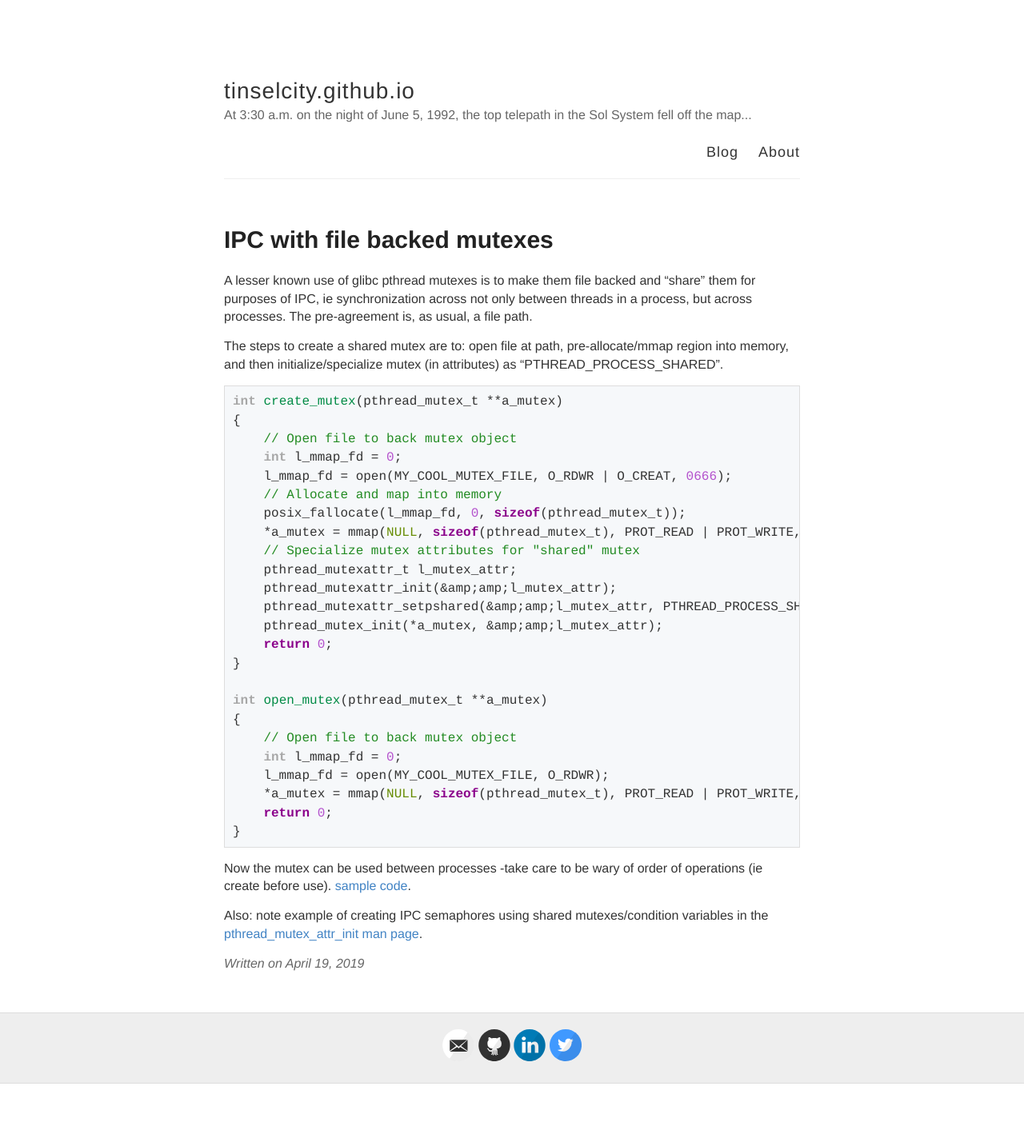
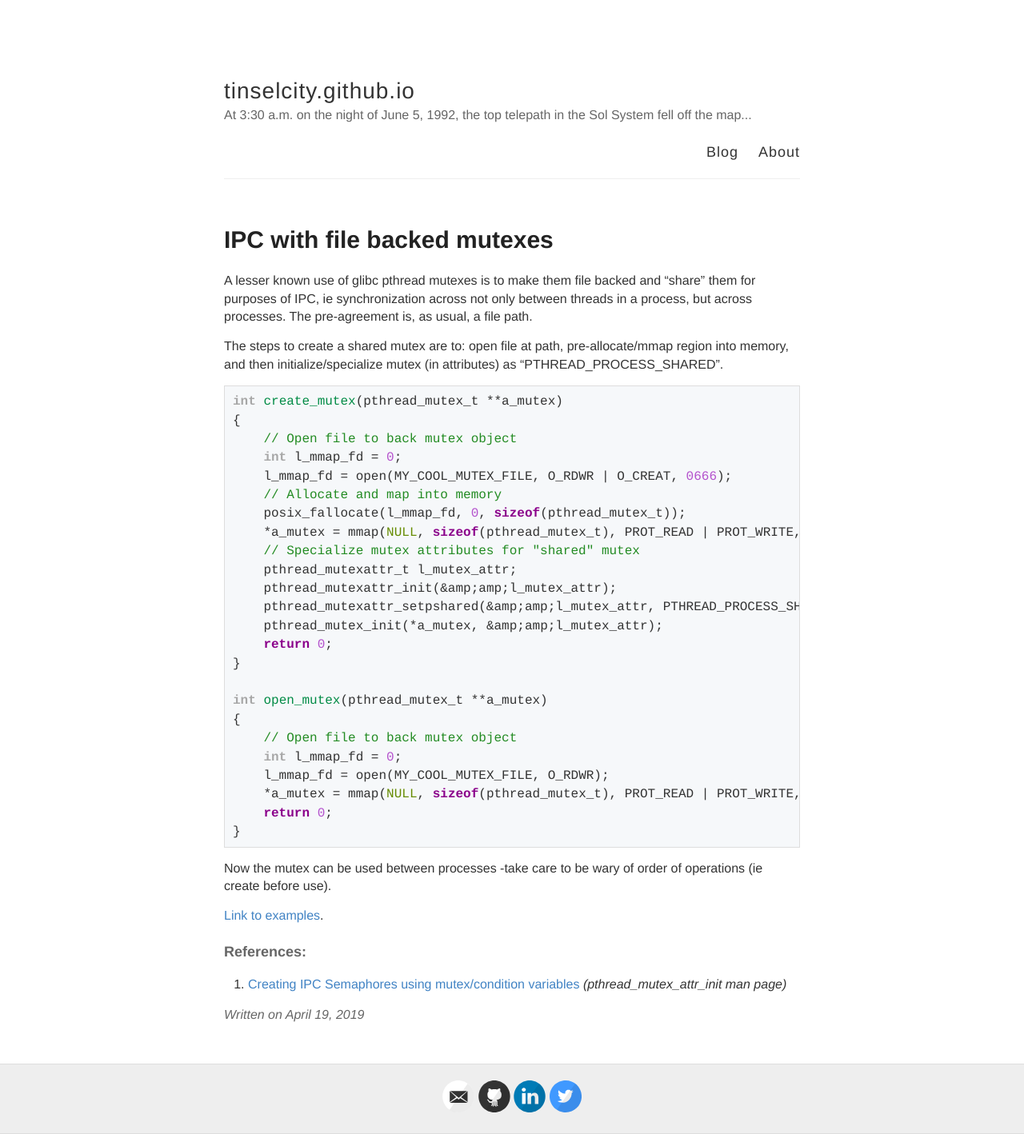
Before and after one commit to tinselcity/tinselcity.github.io, a Jekyll site: the page built from _posts/2019-4-19-IPC-W-Mutexes.md, in a window 1280 px wide. Shown: the whole page at 80% size. Built offline with Jekyll 4.4.1, drawn with Linux system fonts in a browser that asks for light colours; before the commit the page ends 1355 px from its top, so only the background shows below that.

Commit message:
updating references.

````diff
--- a/_posts/2019-4-19-IPC-W-Mutexes.md
+++ b/_posts/2019-4-19-IPC-W-Mutexes.md
@@ -34,6 +34,10 @@ int open_mutex(pthread_mutex_t **a_mutex)
 }
 ```
 
-Now the mutex can be used between processes -take care to be wary of order of operations (ie create before use). [sample code](https://github.com/tinselcity/experiments/tree/master/ipc_mutex).
+Now the mutex can be used between processes -take care to be wary of order of operations (ie create before use).
 
-Also: note example of creating IPC semaphores using shared mutexes/condition variables in the [pthread_mutex_attr_init man page](https://linux.die.net/man/3/pthread_mutexattr_init).
+[Link to examples](https://github.com/tinselcity/experiments/tree/master/ipc_mutex).
+
+#### References:
+
+1. [Creating IPC Semaphores using mutex/condition variables](https://linux.die.net/man/3/pthread_mutexattr_init) _(pthread_mutex_attr_init man page)_
````
Also changed, not shown: _posts/2019-5-3-Object-Is-POD.md (+3 -1 lines), _posts/2019-6-1-File-In-Cache.md (+2 -1 lines), _posts/2019-7-4-TCP_Repair.md (+2 -1 lines), _posts/2022-5-27-CARP.md (+1 -1 lines), _posts/2022-5-30-Get-My-IP.md (+1 -0 lines).
